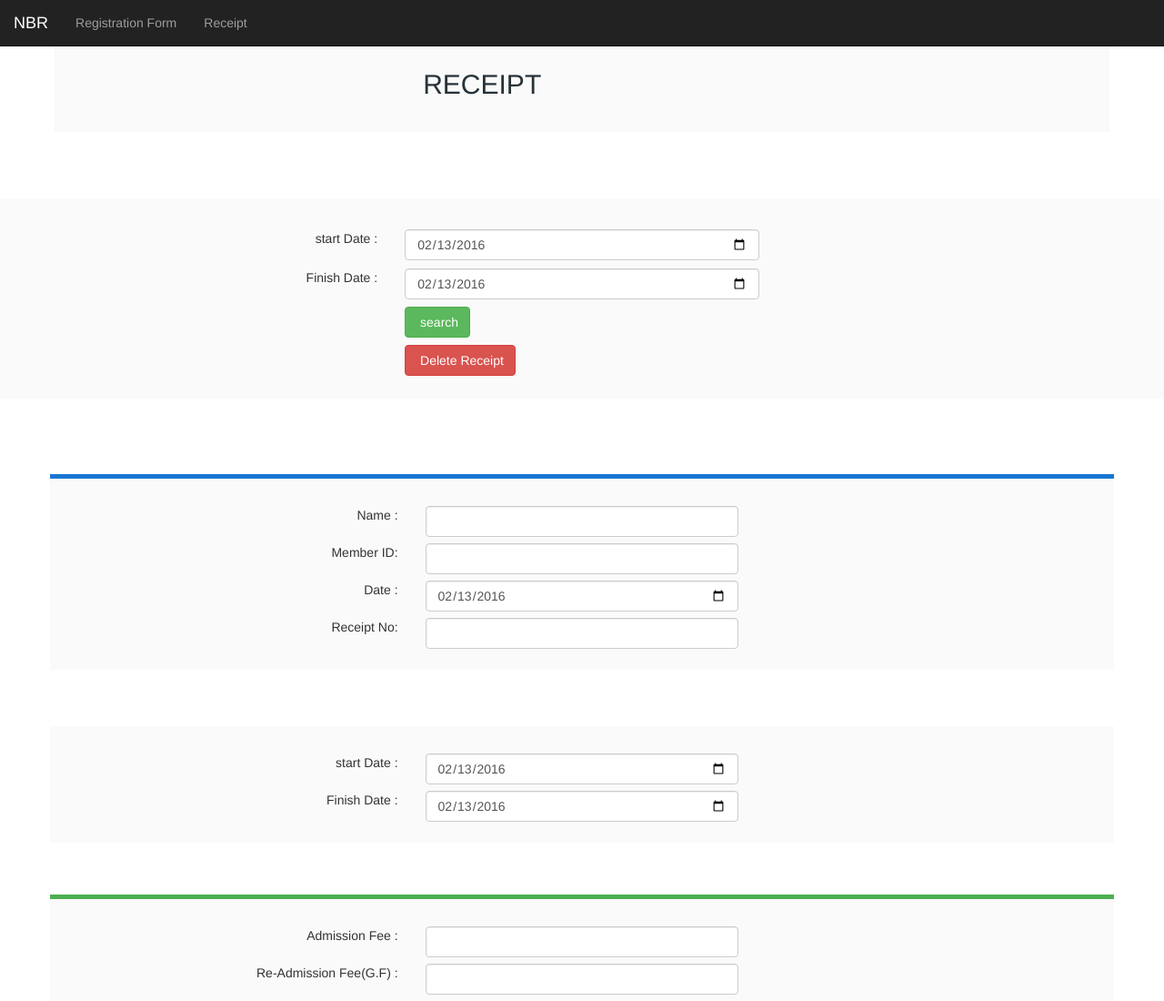
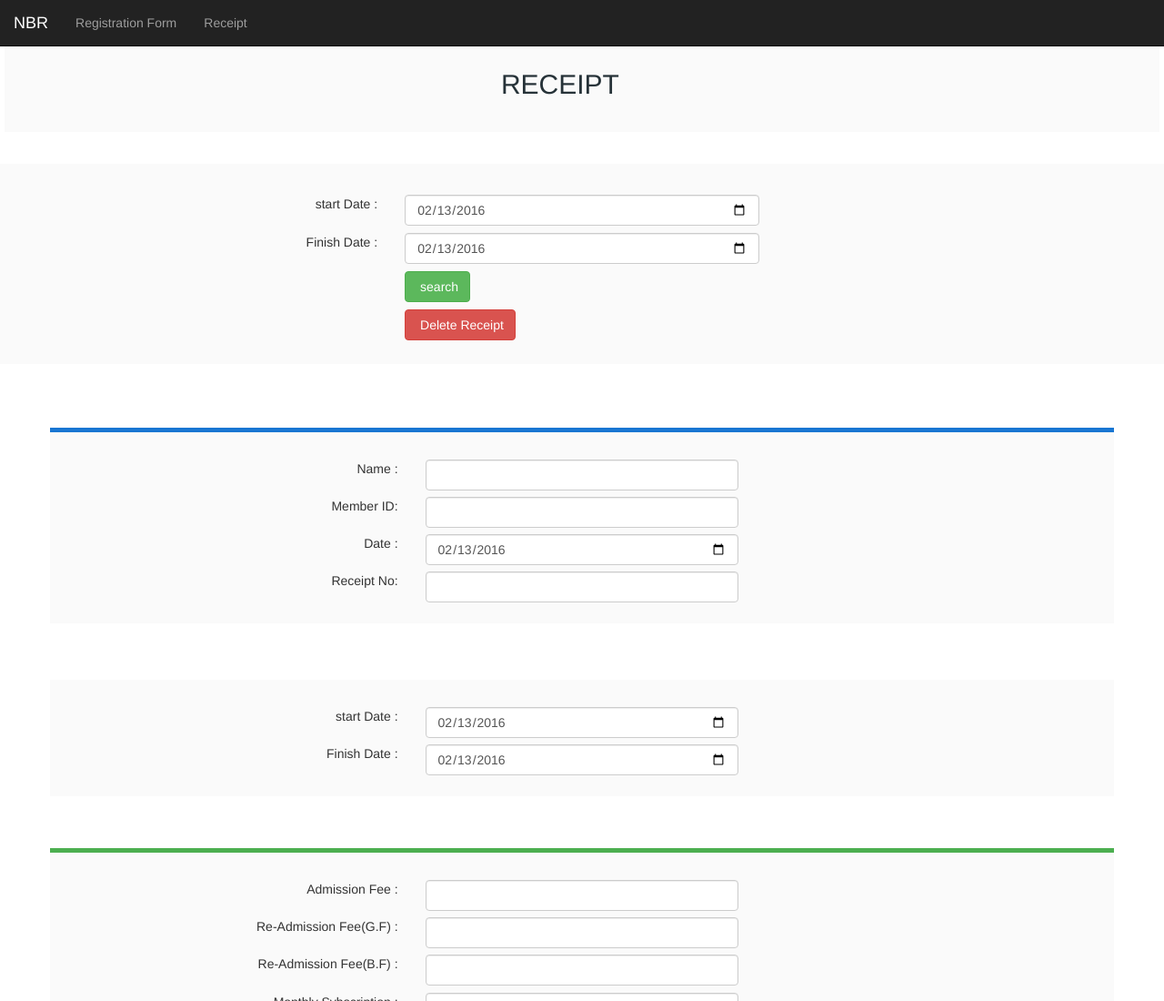
Before and after one commit to newStellar/NBR, a plain HTML site: page receipt.html in a window 1280 px wide. Shown: the top 1100 px of the page at 91% size. Drawn offline with nearby package versions, Linux system fonts and the light colour scheme.

Commit message:
style adjusted

```diff
--- a/receipt.html
+++ b/receipt.html
@@ -49,15 +49,15 @@
             </ul>
         </div>
     </nav>
-    <div class = "container form-box">
+    <div class = "container-fluid form-box">
         <div class = "row">
-            <div class = "col-sm-offset-4 col-sm-6">
+            <div class = "col-sm-offset-5 col-sm-6">
                 <h2> RECEIPT</h2>
             </div>
         </div>
     </div>
 
-    <div class = "row nice-row" style = "border-top: 5px solid white">
+    <div class = "row nice-row" style = "border-top: 5px solid white;margin-top:2%">
         <div class = "col-sm-8">
             <div class = "row middle-row">
 
@@ -93,7 +93,7 @@
             </div>
         </div>
     </div>
-    <div class="container" style = "margin-top: 2%">
+    <div class="container" style = "margin-top: 1%">
     	<div class ="row nice-row">
     		<div class = "col-sm-8">
     			<div class = "row middle-row">
```
